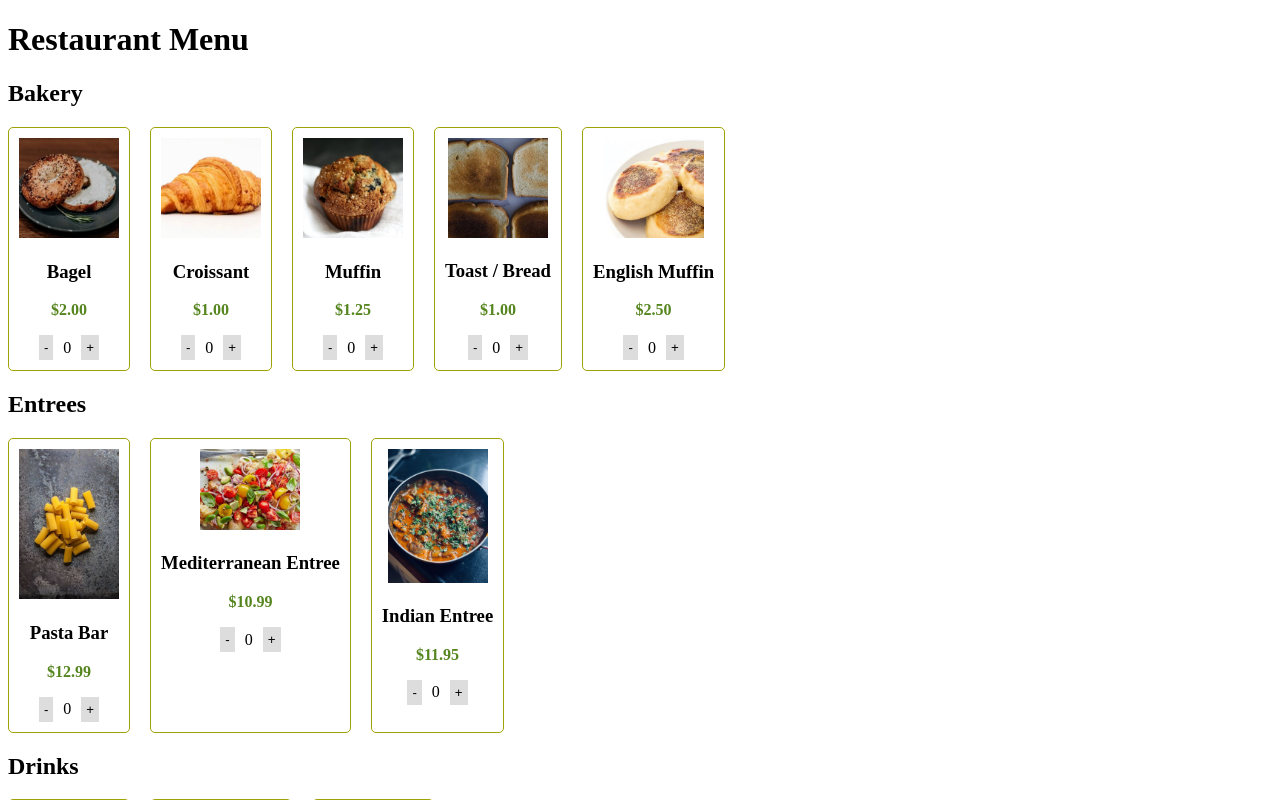
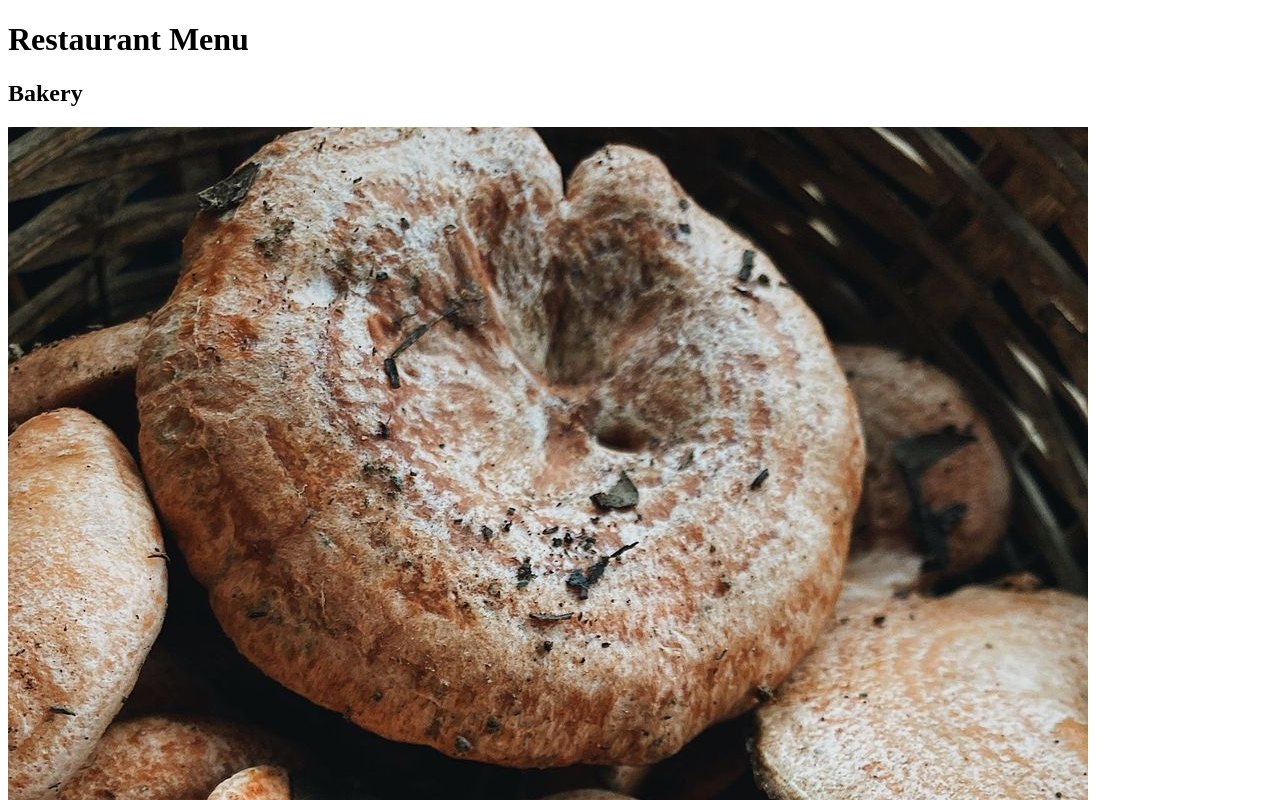
Before and after one commit to jacobpfondevida/checkout, a Vue app in the folder frontend/: page / in a window 1280 px wide. Shown: the top 800 px of the page. Built offline with nearby package versions, Linux system fonts and the light colour scheme; the HTML template or start-up script is replaced by a standard one.

Commit message:
updated to use category photos

```diff
--- a/frontend/src/views/Home.vue
+++ b/frontend/src/views/Home.vue
@@ -4,6 +4,7 @@
       <!-- Loop over each category -->
       <div v-for="category in menu.categories" :key="category.id" class="category-section">
         <h2>{{ category.name }}</h2>
+        <img :src="`/${category.image_id}.jpg`" :alt="category.name" class="category-item-image" />
         <!-- Render items for this category -->
         <div class="menu-list" v-if="groupedItems[category.id] && groupedItems[category.id].length">
           <MenuItem
```
